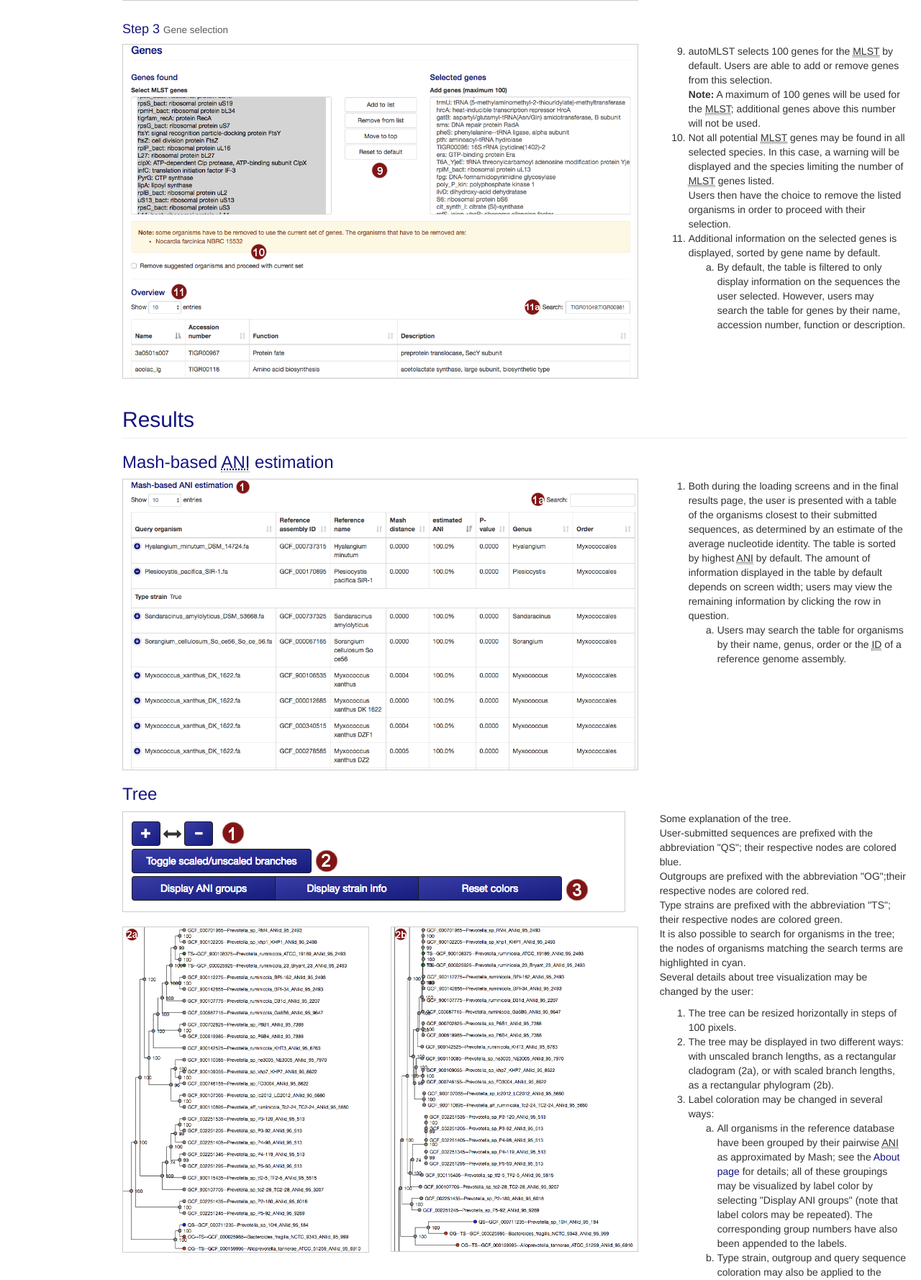
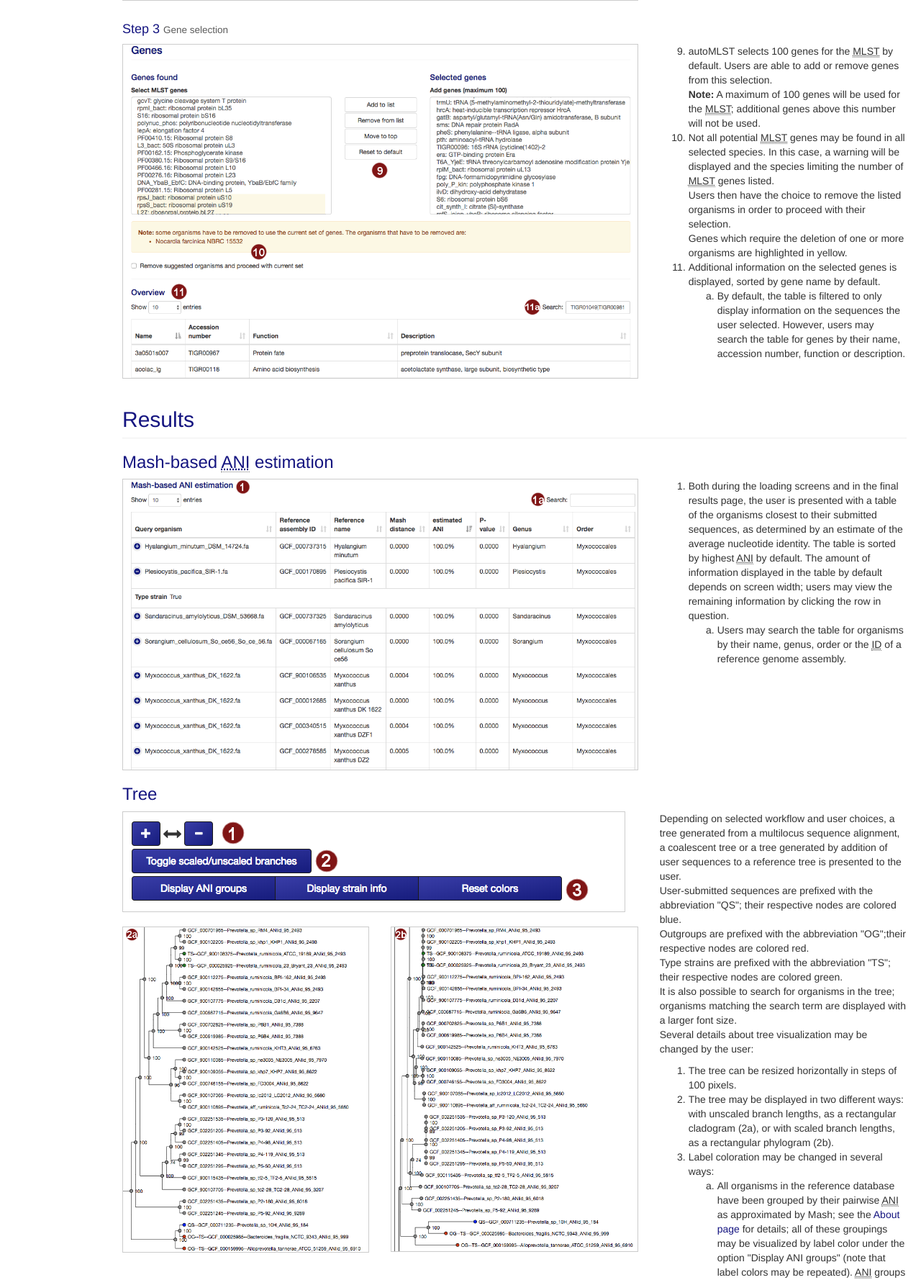
Before and after one commit to emzodls/automlst_mod, a Flask app: page /help in a window 1280 px wide. Shown: the part 2765-4543 px from the top of the page at 72% size. Run offline with Flask 2, Linux system fonts and the light colour scheme; some libraries are stand-ins or nearby versions.

Commit message:
updated help page; removed checks for whether NCBI/file fields are filled due to compatibility issues

```diff
--- a/webapp/app/routines.py
+++ b/webapp/app/routines.py
@@ -182,6 +182,7 @@ def reanalyzejob(jobid):
         if fname not in keepfiles:
             os.rename(os.path.join(jobdir,fname),os.path.join(oldfiles,fname))
 
+# converts organism list .json to tab-separated text file, filters for only selected species and outgroups (dependent on presence of autoOrglist.json!)
 def jsontotsv(jsonpath,jobid):
     resultdict = {}
     treeseqs = []
@@ -215,6 +216,7 @@ def jsontotsv(jsonpath,jobid):
         for resultval in resultdict.values():
             csvwriter.writerow([resultval["orgname"],resultval["strain"],resultval["id"],resultval["queryname"],resultval["pval"],resultval["dist"]])
 
+# converts .txt file of Mash distances to JSON
 def tsvtojson(tsvpath):
     jsondict = {}
     linelist = []
@@ -264,7 +266,7 @@ def zipalignments(jobid):
         if os.path.exists(os.path.join(jobpath, 'concatMLST.fasta')):
             alignzip.write(os.path.join(jobpath, 'concatMLST.fasta'), jobid+'_alignments/concatMLST.fasta')
 
-
+# identifies MLST genes used, extracts information on these genes from mlstpriority.json, outputs tab-separated .txt file
 def mlsttsv(jobid):
     genesused = []
     prioritydict = {}
--- a/webapp/app/static/js/report-tnt.js
+++ b/webapp/app/static/js/report-tnt.js
@@ -180,7 +180,7 @@ if (data != "false") {
         );
           tree(document.getElementById("svgCanvas")); // tree needs to be rendered at this point to get y-positions of nodes later
           clearInterval(timer);
-        var aniDict = {};
+        var aniDict = [];
         aniDict[0] = {};
         aniDict[1] = {};
         aniDict[2] = {};
@@ -252,7 +252,7 @@ if (data != "false") {
       var aniSorted = [sortAniList(aniDict[0]),sortAniList(aniDict[1]),sortAniList(aniDict[2]),sortAniList(aniDict[3]),sortAniList(aniDict[4])];
       //var prettyColors = ["#8B0000","#cc3600","#b36200","#7b7737","#556B2F","#006400"," #2d8653","#008080","#396a93","#00008B","#4B0082","#800080","#C71585","#DC143C"]; //sorted array of colors -> rainbow
       var prettyColors = [[ "#00990d", "#9900ff", " #e6007a", "#0000CD"],["#cc4400", "#008080", "#590099", "#518000"],["#e6007a", "#008080", "#590099", "#00990d"],["#cc4400", "#0000CD", "#9900ff", "#518000"],["#e6007a", "#0000CD", "#518000", "#590099"]];
-      aniTable = {};
+      aniTable = [];
       aniTable[0] = {};
       aniTable[1] = {};
       aniTable[2] = {};
--- a/webapp/app/templates/analyze.html
+++ b/webapp/app/templates/analyze.html
@@ -84,7 +84,7 @@
                 <input type="file" class="form-control" id="seqfile1" name="seqfile1" multiple>
             </div>
             <div class="col-md-2">
-            <button type="button" class="btn btn-primary disabled" id="seqbtn" onclick="uploadSequence('seqfile')"><span class="glyphicon glyphicon-plus"></span> Upload</button>
+            <button type="button" class="btn btn-primary" id="seqbtn" onclick="uploadSequence('seqfile')"><span class="glyphicon glyphicon-plus"></span> Upload</button>
         </div>
         </div>
 
--- a/webapp/app/templates/help.html
+++ b/webapp/app/templates/help.html
@@ -197,7 +197,7 @@
     <h4>Step 3 <small>Gene selection</small></h4>
     <div class="row">
         <div class="col-md-8">
-            <img src="/static/images/help/2018-02-06-step3-with-warning.png" alt="multilocus sequence analysis gene selection screen" class="img-responsive" style="border:1px solid #cccccc;">
+            <img src="/static/images/help/2018-03-01-step3-with-warning.png" alt="multilocus sequence analysis gene selection screen" class="img-responsive" style="border:1px solid #cccccc;">
         </div>
         <div class="col-md-4">
             <ol start="9">
@@ -206,8 +206,10 @@
                 <b>Note:</b> A maximum of 100 genes will be used for the <abbr title="multilocus species tree">MLST</abbr>; additional genes above this number will
                     not be used.</li>
                 <li>Not all potential <abbr title="multilocus species tree">MLST</abbr> genes may be found in all selected species. In this case, a warning will be
-                displayed and the species limiting the number of <abbr title="multilocus species tree">MLST</abbr> genes listed. <br />
-                Users then have the choice to remove the listed organisms in order to proceed with their selection.</li>
+                displayed and the species limiting the number of <abbr title="multilocus species tree">MLST</abbr> genes listed.<br />
+                    Users then have the choice to remove the listed organisms in order to proceed with their selection. <br/>
+                Genes which require the deletion of one or more organisms are highlighted in yellow.
+                </li>
                 <li>Additional information on the selected genes is displayed, sorted by gene name by default.
                 <ol style="list-style-type:lower-alpha">
                     <li>By default, the table is filtered to only display information on the sequences the user selected.
@@ -257,27 +259,32 @@
             </div>
         <br />
         <br />
+        <img src="/static/images/help/2018-03-01-anischeme.png" alt="legend for different display options" class="img-responsive" style="border:1px solid #cccccc;">
+        <br />
+        <br />
         <div class="row">
         <div class="col-md-4">
-            <img src="/static/images/help/2018-02-14-anicolor.png" alt="phylogenetic tree with all labels colored according to average nucleotide identity grouping" class="img-responsive" style="border:1px solid #cccccc;">
+            <img src="/static/images/help/2018-03-01-anicolor.png" alt="phylogenetic tree with all labels colored according to average nucleotide identity grouping" class="img-responsive" style="border:1px solid #cccccc;">
         </div>
         <div class="col-md-4">
             <img src="/static/images/help/2018-02-14-typestrains.png" alt="phylogenetic tree with labels of type strains, outgroups and query sequences colored" class="img-responsive" style="border:1px solid #cccccc;">
         </div>
         <div class="col-md-4">
-            <img src="/static/images/help/2018-02-14-oneani.png" alt="phylogenetic tree with labels of one clade colored according to average nucleotide identity grouping" class="img-responsive" style="border:1px solid #cccccc;">
+            <img src="/static/images/help/2018-03-01-singleani.png" alt="phylogenetic tree with labels of one clade colored according to average nucleotide identity grouping" class="img-responsive" style="border:1px solid #cccccc;">
         </div>
             </div>
         <br />
-        <img src="/static/images/help/2018-02-14-downloads.png" alt="download options" class="img-responsive" style="border:1px solid #cccccc;">
+        <img src="/static/images/help/2018-03-01-downloads.png" alt="download options" class="img-responsive" style="border:1px solid #cccccc;">
     </div>
     <div class="col-md-4">
-        <p>Some explanation of the tree. <br />
+        <p>Depending on selected workflow and user choices, a tree generated from a multilocus sequence alignment, a
+            coalescent tree or a tree generated by addition of user sequences to a reference tree is presented to the
+            user. <br />
         User-submitted sequences are prefixed with the abbreviation "QS"; their respective nodes are colored blue. <br />
         Outgroups are prefixed with the abbreviation "OG";their respective nodes are colored red. <br />
         Type strains are prefixed with the abbreviation "TS"; their respective nodes are colored green. <br />
-        It is also possible to search for organisms in the tree; the nodes of organisms matching the search terms are
-            highlighted in cyan. <br />
+        It is also possible to search for organisms in the tree; organisms matching the search term are displayed with
+            a larger font size.<br />
         Several details about tree visualization may be changed by the user:</p>
         <ol>
             <li>The tree can be resized horizontally in steps of 100 pixels.</li>
@@ -287,15 +294,19 @@
             <li>Label coloration may be changed in several ways: <ol style="list-style-type:lower-alpha">
                 <li>All organisms in the reference database have been grouped by their pairwise <abbr title="average nucleotide identity">ANI</abbr>
             as approximated by Mash; see the <a href="/about">About page</a> for details; all of these groupings may be visualized
-            by label color by selecting "Display ANI groups" (note that label colors may be repeated). The corresponding group
-                numbers have also been appended to the labels.</li>
+            by label color under the option "Display ANI groups" (note that label colors may be repeated). <abbr title="average nucleotide identity">ANI</abbr>
+                groups were identified using levels from 95%-99% sequence similarity as cutoff; all these different groups
+                may be displayed.</li>
                 <li>Type strain, outgroup and query sequence coloration may also be applied to the labels by selecting
                 "Display strain info". Organisms that are neither a type strain, an outgroup nor a query sequence are
                 grayed out in this display.</li>
                 <li>By clicking an organism's label, it is also possible to highlight only the <abbr title="average nucleotide identity">ANI</abbr>
-                group containing this organism in the tree. Note that this has no effect for organisms that do not belong
-                to any group.</li>
-            </ol></li>
+                group containing this organism in the tree. The last selected cutoff level for the whole tree is used;
+                    if no cutoff level has been selected, the cutoff used is 95%. Note that this has no effect for
+                    organisms that do not belong to any group at this cutoff.</li>
+            </ol>
+                For each color scheme, a legend is also displayed.
+            </li>
 
         </ol>
         <p>Note that the example images show Ultrafast Bootstrap values. Depending on user choices and workflow, the
@@ -305,10 +316,16 @@
         </p>
         <p>Additional information is also available:</p>
         <ol start="4">
-            <li>Users may download the tree in Newick format (without colors), the alignment from which it was constructed, the list of
-            genes used in the <abbr title="multilocus sequence analysis">MLSA</abbr>, the list of organisms used, or
-                the full list of estimated <abbr title="average nucleotide identities">ANIs</abbr> between their
-                organisms and the reference organisms.</li>
+            <li>Users may download <ul>
+                <li>the tree in Newick format (without colors)</li>
+                <li>an image of the tree in .svg format (with colors)</li>
+                <li>a compressed folder of the alignments from which it was constructed </li>
+                <li>the list of genes used in the <abbr title="multilocus sequence analysis">MLSA</abbr></li>
+                <li>the list of organisms used</li>
+                <li>the full list of estimated <abbr title="average nucleotide identities">ANIs</abbr> between their
+                    organisms and the reference organisms.</li>
+                </ul>
+                </li>
         </ol>
         <p>In the advanced workflow, it is also possible to redo the analysis with different additional species and <abbr title="multilocus species tree">MLST</abbr>
             genes by selecting "reanalyze from Step 2". <strong>Note that this will clear the existing results for this
```
Also changed, not shown: webapp/app/static/js/analysispage.js (+6 -2 lines), webapp/app/static/images/help/2018-03-01-aniclades.png (added), webapp/app/static/images/help/2018-03-01-anicolor.png (added), webapp/app/static/images/help/2018-03-01-anischeme.png (added), webapp/app/static/images/help/2018-03-01-downloads.png (added), webapp/app/static/images/help/2018-03-01-oneani.png (added), webapp/app/static/images/help/2018-03-01-singleani.png (added), webapp/app/static/images/help/2018-03-01-step3-with-warning.png (added).
